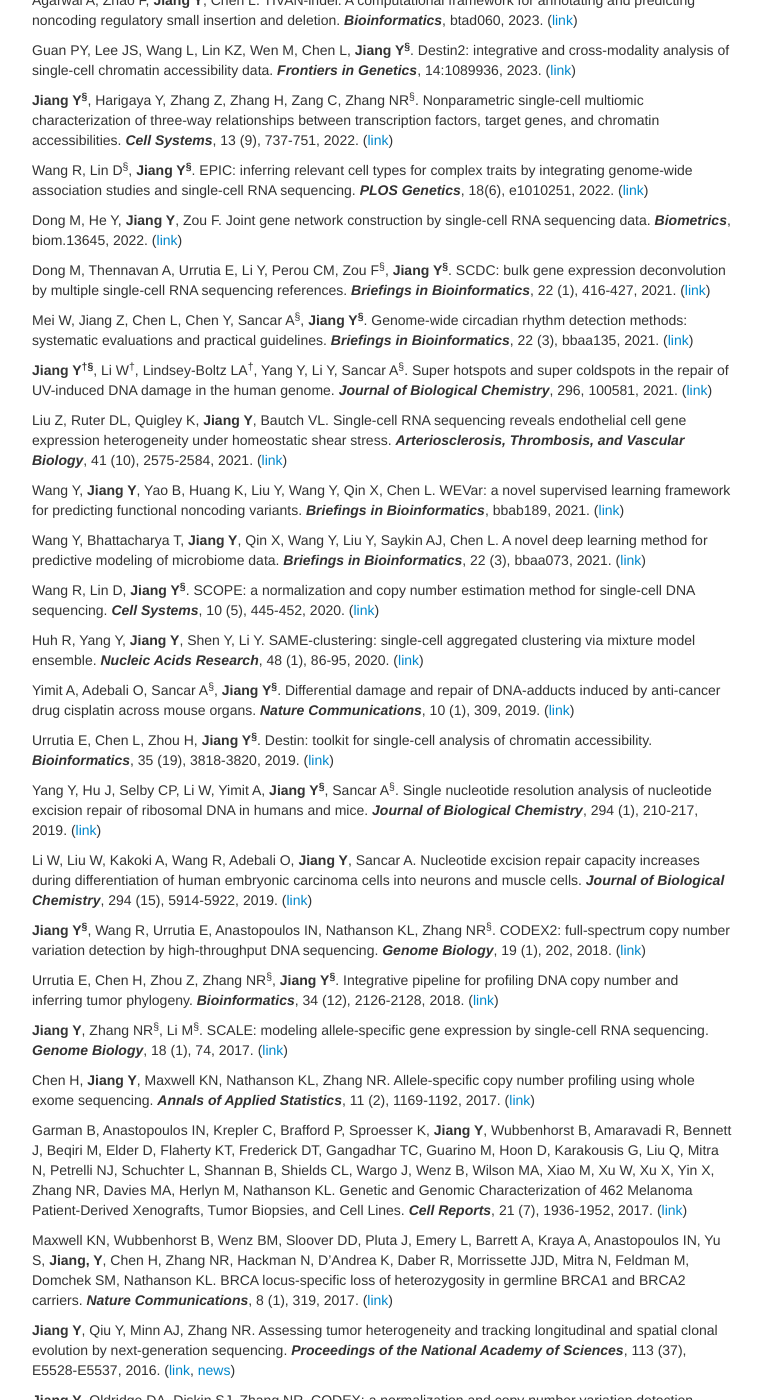
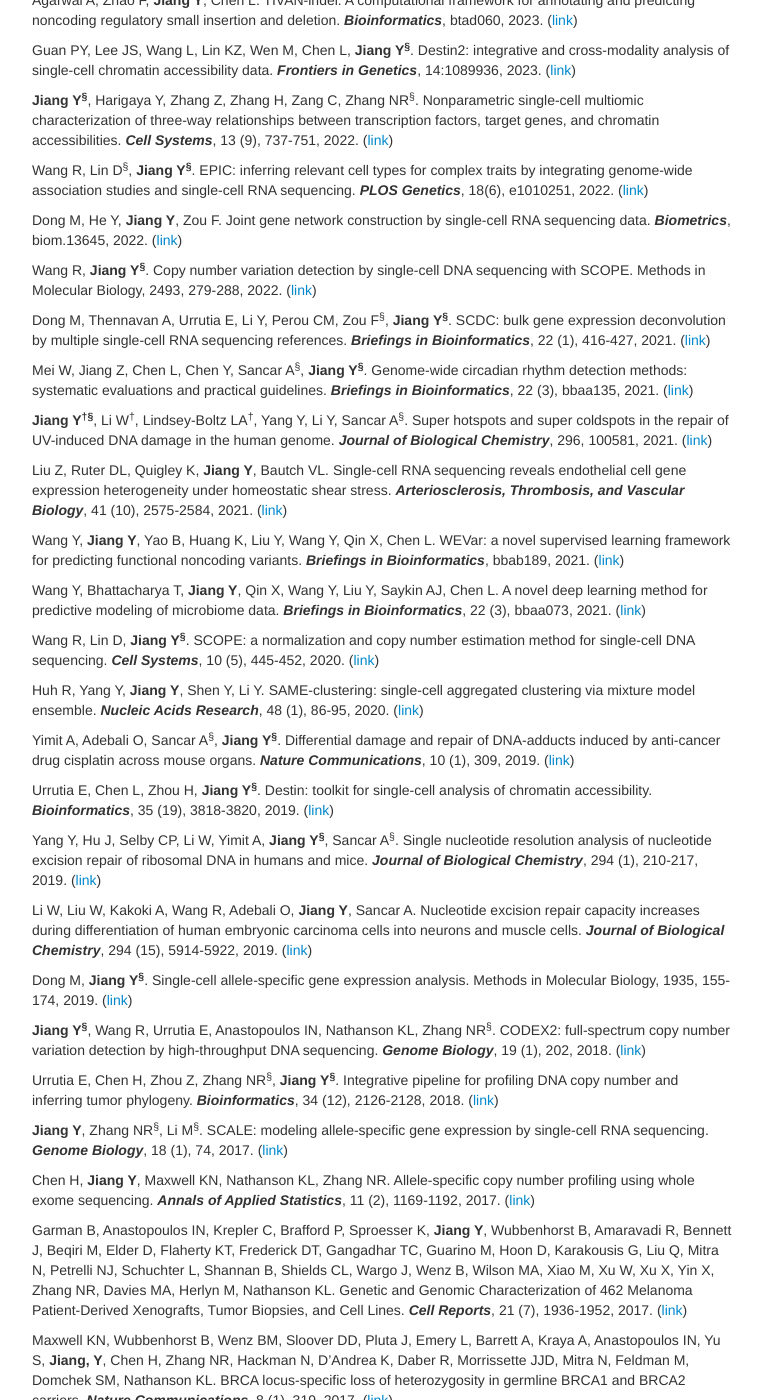
Before and after one commit to yuchaojiang/yuchaojiang.github.io, a Jekyll site: the page built from pages/pubs.md, in a window 1280 px wide and 1400 px high, scrolled down 462 px. Shown: the whole window, without its empty margins (258-1021 px from the left). Built offline with Jekyll 4.4.1, drawn with Linux system fonts in a browser that asks for light colours.

Commit message:
Update pubs.md

```diff
--- a/pages/pubs.md
+++ b/pages/pubs.md
@@ -31,6 +31,8 @@ Wang R, Lin D<sup>&sect;</sup>, **Jiang Y<sup>&sect;</sup>**. EPIC: inferring re
 
 
 Dong M, He Y, **Jiang Y**, Zou F. Joint gene network construction by single-cell RNA sequencing data. ***Biometrics***, biom.13645, 2022. ([link](https://onlinelibrary.wiley.com/doi/10.1111/biom.13645))
+
+Wang R, **Jiang Y<sup>&sect;</sup>**. Copy number variation detection by single-cell DNA sequencing with SCOPE. Methods in Molecular Biology, 2493, 279-288, 2022. ([link](https://link.springer.com/protocol/10.1007/978-1-0716-2293-3_18))
 
 
 Dong M, Thennavan A, Urrutia E, Li Y, Perou CM, Zou F<sup>&sect;</sup>, **Jiang Y<sup>&sect;</sup>**. SCDC: bulk gene expression deconvolution by multiple single-cell RNA sequencing references. ***Briefings in Bioinformatics***, 22 (1), 416-427, 2021. ([link](https://academic.oup.com/bib/advance-article/doi/10.1093/bib/bbz166/5699815))
@@ -69,6 +71,9 @@ Yang Y, Hu J, Selby CP, Li W, Yimit A, **Jiang Y<sup>&sect;</sup>**, Sancar A<su
 Li W, Liu W, Kakoki A, Wang R, Adebali O, **Jiang Y**, Sancar A. Nucleotide excision repair capacity increases during differentiation of human embryonic carcinoma cells into neurons and muscle cells. ***Journal of Biological Chemistry***, 294 (15), 5914-5922, 2019. ([link](https://www.jbc.org/article/S0021-9258(20)36664-3/fulltext))
 
 
+Dong M, **Jiang Y<sup>&sect;</sup>**. Single-cell allele-specific gene expression analysis. Methods in Molecular Biology, 1935, 155-174, 2019. ([link](https://link.springer.com/protocol/10.1007/978-1-4939-9057-3_11))
+
+
 **Jiang Y<sup>&sect;</sup>**, Wang R, Urrutia E, Anastopoulos IN, Nathanson KL, Zhang NR<sup>&sect;</sup>. CODEX2: full-spectrum copy number variation detection by high-throughput DNA sequencing. ***Genome Biology***, 19 (1), 202, 2018. ([link](https://genomebiology.biomedcentral.com/articles/10.1186/s13059-018-1578-y))
 
 
```
